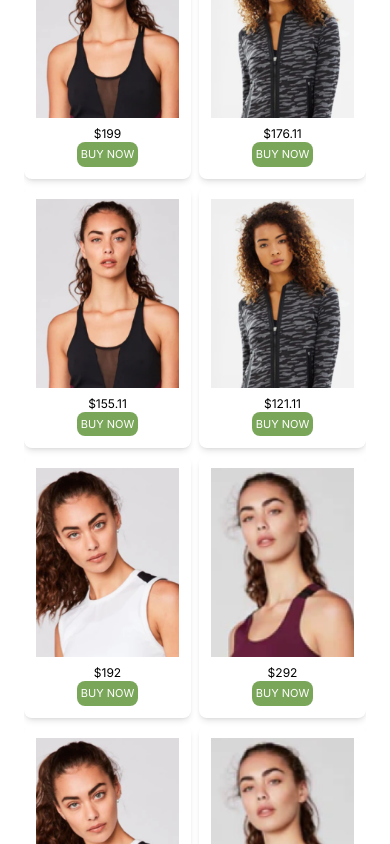
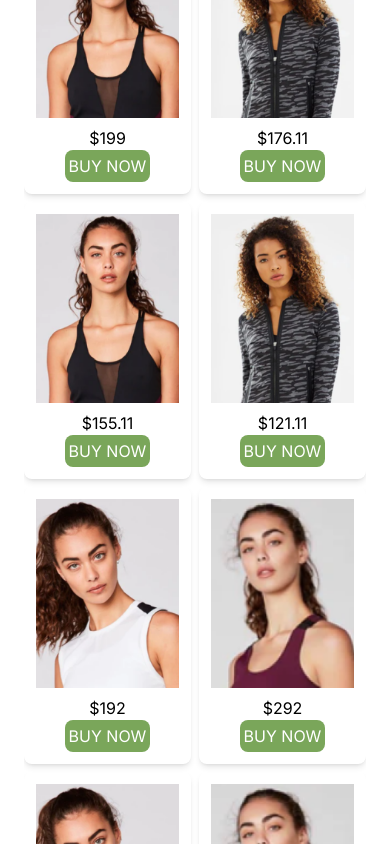
Before and after one commit to agupiriz/testdango, a Next.js app: page / in a window 390 px wide. Shown: the part 1060-1904 px from the top of the page. Built offline with nearby package versions, Linux system fonts and the light colour scheme.

Commit message:
fix text size

```diff
--- a/src/app/components/CardProduct.tsx
+++ b/src/app/components/CardProduct.tsx
@@ -34,9 +34,9 @@ const CardProduct: FC<CardProductProps> = ({
         >
             <Image src={item?.path || ''} alt='product' className="w-full md:min-w-40" />
             <div className="flex justify-between w-full mt-2 items-center flex-col md:flex-row">
-                <p className="text-xs text-black">${item?.price}</p>
+                <p className="sm:text-lg md:text-sm text-black">${item?.price}</p>
                 <button
-                    className="uppercase text-xxs text-white bg-primary rounded-lg p-1 min-w-3"
+                    className="uppercase sm:text-md md:text-xxs text-white bg-primary rounded-lg p-1 min-w-3"
                     onClick={() => onAddItem(item)}
                 >
                     buy now
```
